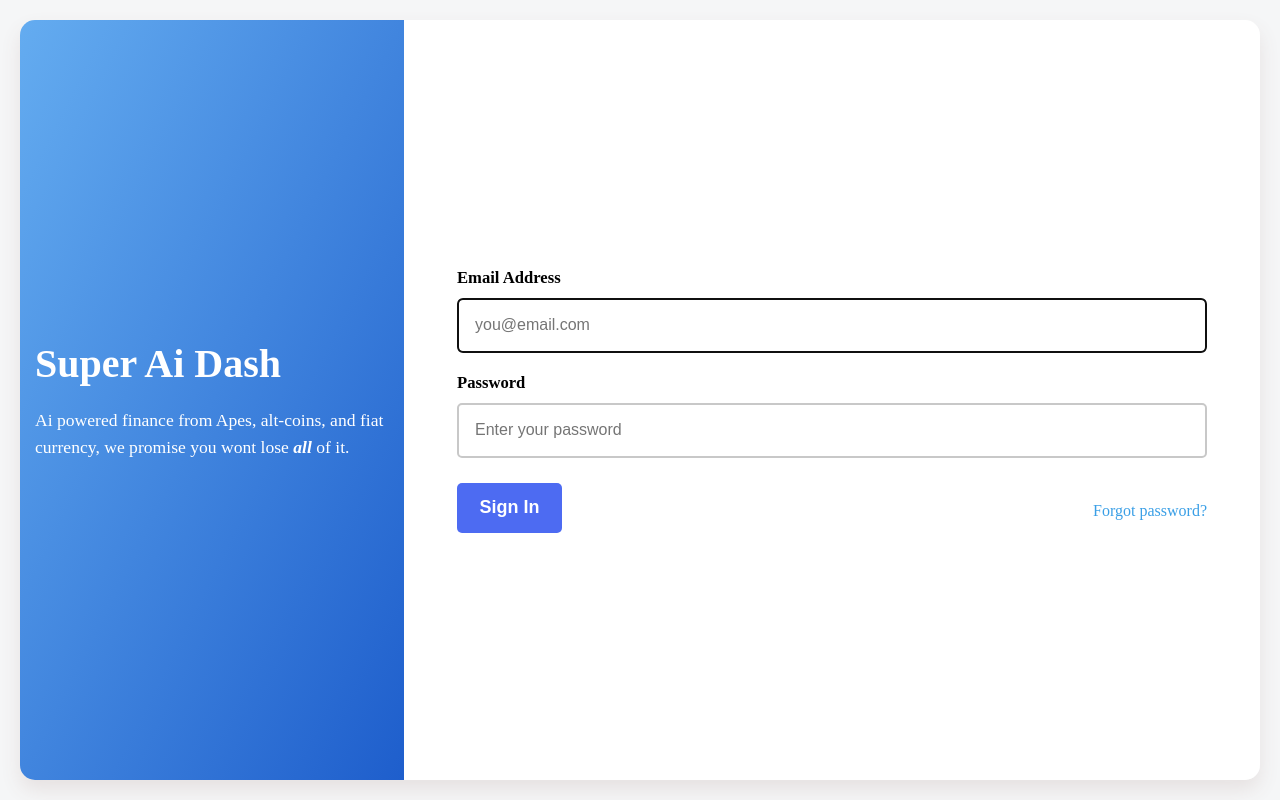
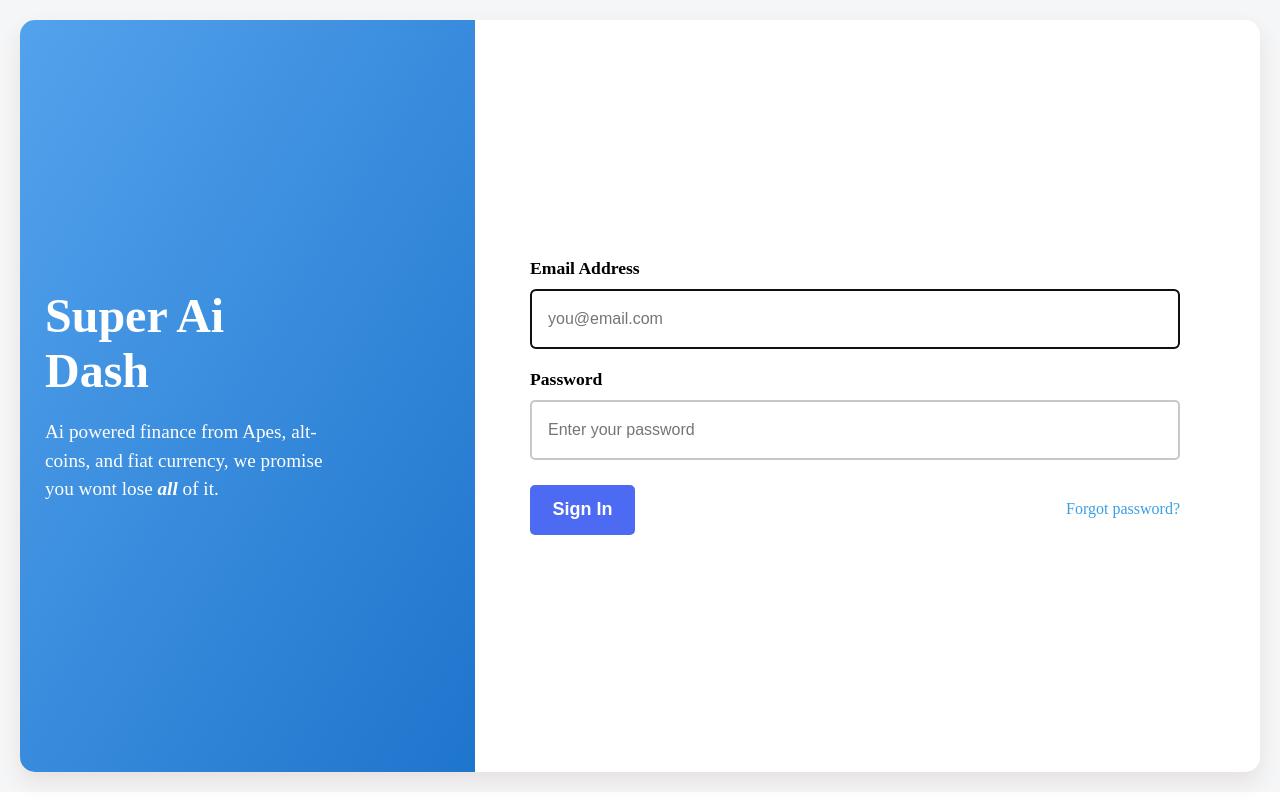
Before and after one commit to y3s1n/lab5-css-foundations, a plain HTML site: page docs/index.html in a window 1280 px wide. Drawn offline with Linux system fonts and the light colour scheme; a web font is replaced by a local one.

Commit message:
Completed: password recovery hover state, reworked left column sizing, adjusted text size and login-form input size to better match reference

```diff
--- a/docs/styles.css
+++ b/docs/styles.css
@@ -29,8 +29,8 @@ html {
     box-shadow: 0 10px 20px rgb(230, 225, 225);
 
     display: grid;
-    grid-template-columns:  clamp(250px, 30vw, 410px) 1fr;
-    grid-template-rows: 95vh;
+    grid-template-columns:  clamp(250px, 36vw, 455px)  1fr;
+    grid-template-rows: 94vh;
 
 
 
@@ -44,39 +44,41 @@ html {
 
 .left-col {
 
-    background: linear-gradient(to bottom right, #64acf0, #1e5ecc);
-    padding: 15px;
+    background: linear-gradient(to bottom right, #53a2ed, #1e75cc);
+
     display: flex;
     align-items: center;
 
 }
 
 .right-col {
-
-    padding: 15px;
+    overflow: auto;
+    min-width: 0;
+    padding: 55px;
     background-color: var(--base-color);
     display: flex;
     flex-shrink: 0;
     align-items: center;
-    justify-content: center;
+    justify-content: flex-start;
 
 
 
 
 }
 #login-info {
+    inline-size: min(36ch, 100%);
+    padding: 25px;
     p {
         color: var(--login-info-text);
-        font-size: 1.1rem;
+        font-size: 1.2rem;
         line-height: 1.5;
+
     }
 
     h1{
     color: var(--login-info-text);
-    font-size: 2.5rem;
+    font-size: 3rem;
     margin-bottom: 20px;
-    padding-right: 20px;
-
 
 }
 
@@ -95,8 +97,8 @@ form {
     font-size: 1em;
     display: flex;
     flex-grow: 1;
-    width: min(750px);
-    height: 55px;
+    width: min(650px);
+    height: 60px;
     transition: 150ms ease;
     border: 2px solid rgb(200, 200, 200);
 }
@@ -116,22 +118,32 @@ form {
     margin-bottom: 10px;
     display: flex;
     color: var(--login-form-text);
-    font-size: 1.04em;
+    font-size: 1.1em;
     font-weight: 550;
 
 
 }
 
 #login-form password-recovery{
-    margin-top: 24px;
+    margin-top: 20px;
     float: right;
-    white-space: nowrap;
+   background-color: var(--base-color);
     a {
         text-decoration: none;
         color: var(--login-info-light-blue);
         font-weight: 530;
     }
+    transition: 150ms ease;
 
+
+
+
+}
+
+#login-form password-recovery:hover {
+    background-color: #f4f4f4;
+    padding: 2px;
+    border-radius: 5px;
 }
 
 
```
